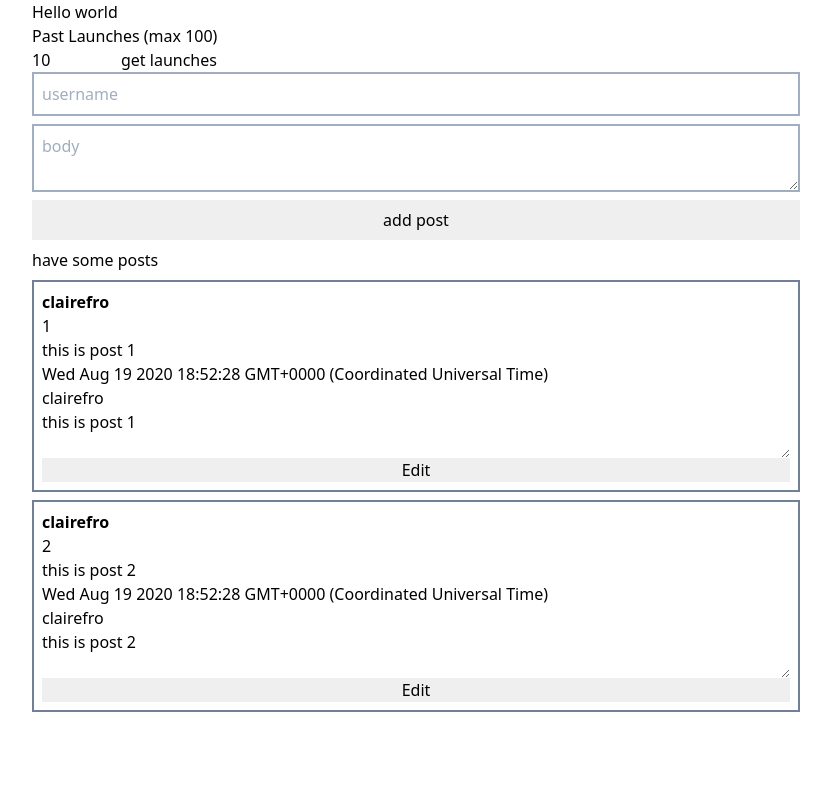
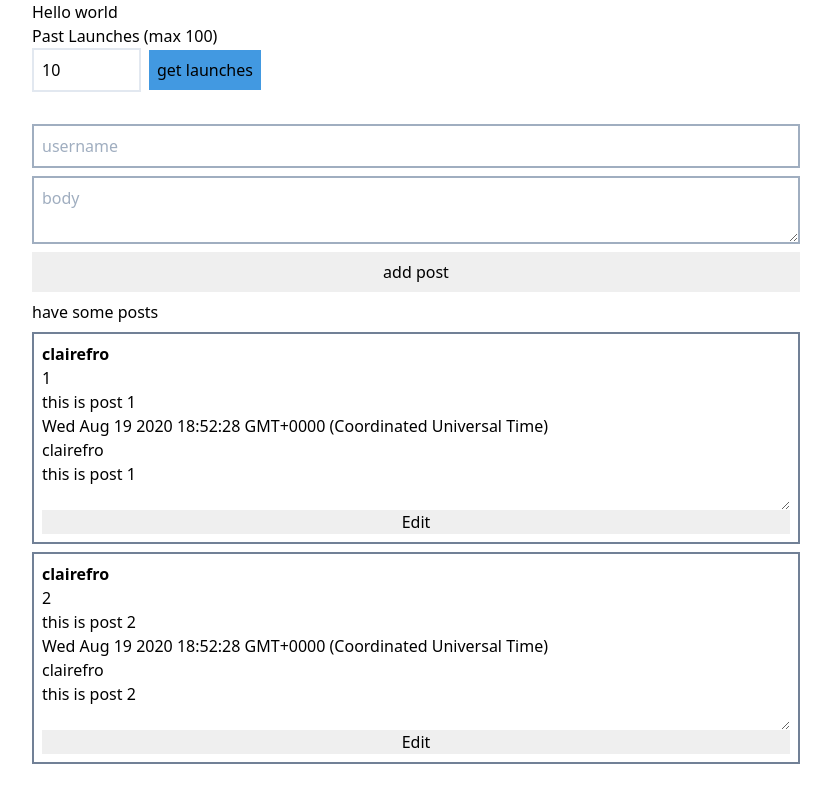
Before and after one commit to Folkwise-io/MintbeanPlatformV3-frontend, a React app: page / in a window 1280 px wide. Shown: the whole page, without its empty margins (224-1055 px from the left). Built offline with nearby package versions, Linux system fonts and the light colour scheme.

Commit message:
styling for clarity

```diff
--- a/src/views/features/Launches/LaunchesComponent.tsx
+++ b/src/views/features/Launches/LaunchesComponent.tsx
@@ -17,10 +17,20 @@ const LaunchesComponent: FC<LaunchesComponentProps> = ({ launches, dispatchSetLa
   };
 
   return (
-    <div>
+    <div className="mb-8">
       <h2>Past Launches (max 100)</h2>
-      <input name="qty" type="number" min="0" max="100" onChange={changeHandler} value={qty} />
-      <button onClick={() => dispatchSetLaunches(qty)}>get launches</button>
+      <input
+        name="qty"
+        type="number"
+        min="0"
+        max="100"
+        onChange={changeHandler}
+        value={qty}
+        className="border-solid border-2 p-2 mr-2"
+      />
+      <button onClick={() => dispatchSetLaunches(qty)} className="bg-blue-500 p-2">
+        get launches
+      </button>
       <ol className="list-decimal">
         {launches.map((l, i) => (
           <li key={i}>
```
